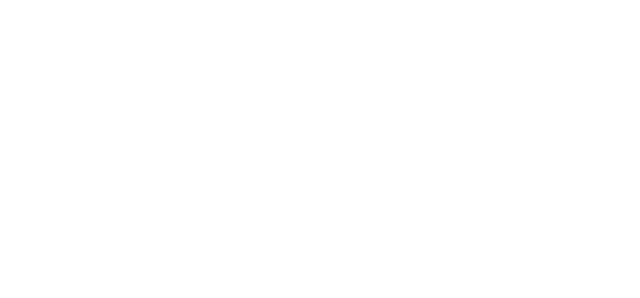
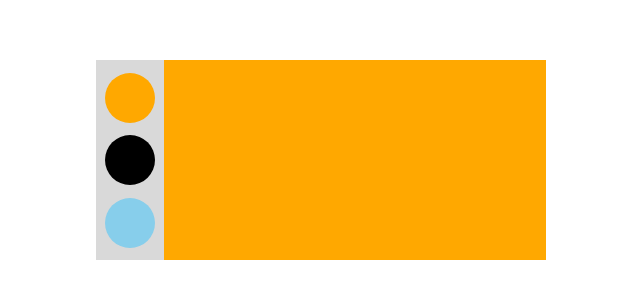
Before and after one commit to ZeeMonk-pixel/DX-1-component-tutorial, a plain HTML site: page index.html in a window 1280 px wide. Shown: the whole page, without its empty margins (319-959 px from the left). Drawn offline with Linux system fonts and the light colour scheme.

Commit message:
intial edit with JS

```diff
--- a/index.html
+++ b/index.html
@@ -9,6 +9,22 @@
 </head>
 
 <body>
+    <section class="color-changer-project">
+        <div class="color-app-holder">
+
+            <div class="left-holder">
+                <div class="circle red" onclick=" alert('Welcome, box 1 is clicked')"></div>
+                <div class="circle tomato" id="tomatodiv"></div>
+                <div class="circle blue"></div>
+
+            </div>
+
+            <div class="right-holder"></div>
+
+        </div>
+
+
+    </section>
 
 
 
--- a/main.css
+++ b/main.css
@@ -0,0 +1,54 @@
+*{
+    padding: 0;
+    margin: 0;
+    box-sizing: border-box;
+}
+
+.color-changer-project{
+    /* border: 3px solid black; */
+    display: flex;
+    justify-content: center;
+    padding-top: 60px;
+}
+
+.color-app-holder{
+    /* border: 3px solid red; */
+    height: 200px;
+    width: 450px;
+    display: flex;
+
+}
+
+.left-holder{
+    width: 15%;
+    height: 100%;
+    background: #d9d9d9;
+    display: flex;
+    flex-direction: column;
+    justify-content: space-evenly;
+    align-items: center;
+}
+
+.right-holder{
+    width: 85%;
+    height: 100%;
+    background: #ffa800;
+}
+
+.circle{
+    /* border: 3px solid red; */
+    height: 50px;
+    width: 50px;
+    border-radius: 50%;
+}
+.red{
+    background: #ffa800;
+}
+
+.tomato{
+    background: tomato;
+}
+
+.blue{
+    background: skyblue;
+}
--- a/main.js
+++ b/main.js
@@ -0,0 +1,7 @@
+document.getElementById('tomatodiv').style.background ="black"
+
+var seconddiv = document.getElementById('tomatodiv')
+
+seconddiv.addEventListener ('click', function (){
+    alert ('tomato div is clicked')
+})
```
